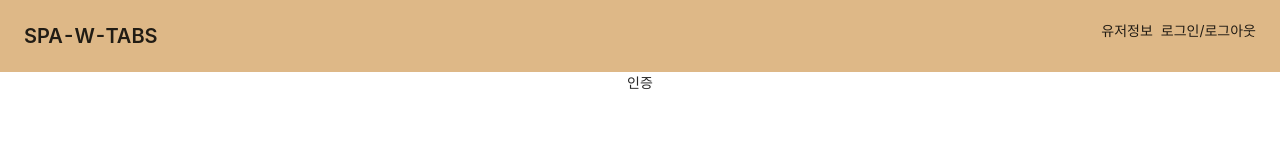
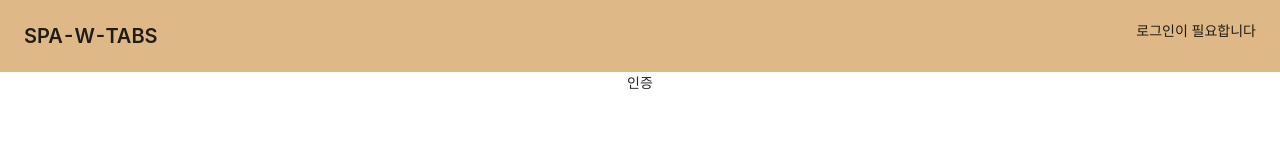
Before and after one commit to eunjung-jenny/SPA-with-TAB, a React (Create React App) app in the folder frontend/: page /auth in a window 1280 px wide. Shown: the top 160 px of the page. Built offline with nearby package versions, Linux system fonts and the light colour scheme.

Commit message:
user-context 적용하여 컴포넌트 분기 구현

```diff
--- a/frontend/src/App.tsx
+++ b/frontend/src/App.tsx
@@ -1,28 +1,28 @@
 import 'antd/dist/antd.css'
 import React from 'react'
-import {
-  BrowserRouter as Router,
-  Redirect,
-  Route,
-  Switch,
-} from 'react-router-dom'
+import { BrowserRouter as Router } from 'react-router-dom'
 import './App.css'
 import Header from './components/layout/Header'
+import UserContext, { initialUserContextValue } from './contexts/user-context'
 import Auth from './pages/Auth'
 import Home from './pages/Home'
 
 function App(): JSX.Element {
   return (
-    <div className="App">
-      <Router>
-        <Header />
-        <Switch>
-          <Route exact path="/" component={Home} />
-          <Route path="/auth" component={Auth} />
-          <Redirect path="*" to="/" />
-        </Switch>
-      </Router>
-    </div>
+    <UserContext.Provider value={initialUserContextValue}>
+      <div className="App">
+        <Router>
+          <UserContext.Consumer>
+            {(context) => (
+              <>
+                <Header {...context} />
+                {context.user.authorized ? <Home /> : <Auth />}
+              </>
+            )}
+          </UserContext.Consumer>
+        </Router>
+      </div>
+    </UserContext.Provider>
   )
 }
 
--- a/frontend/src/components/layout/Header.tsx
+++ b/frontend/src/components/layout/Header.tsx
@@ -1,12 +1,26 @@
 import React from 'react'
+import { UserContextType } from '../../contexts/user-context'
 import MyPageHeader from '../antd/MyPageHeader'
 
-const Header: React.FC = () => (
-  <MyPageHeader
-    title="SPA-W-TABS"
-    extra={['유저정보', '로그인/로그아웃']}
-    style={{ backgroundColor: 'burlywood' }}
-  />
-)
+type Props = UserContextType
+
+const Header: React.FC<Props> = (props: Props) => {
+  const { user } = props
+  const userInfo = () => {
+    if (!user.authorized) return ''
+    if (user.isInside) return '내부자'
+    return '외부자'
+  }
+
+  const userAction = user.authorized ? '로그아웃' : '로그인이 필요합니다'
+
+  return (
+    <MyPageHeader
+      title="SPA-W-TABS"
+      extra={[userInfo(), userAction]}
+      style={{ backgroundColor: 'burlywood' }}
+    />
+  )
+}
 
 export default Header
```
